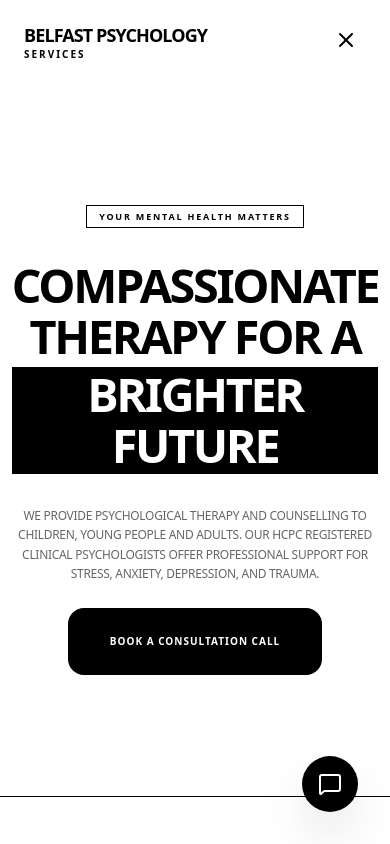
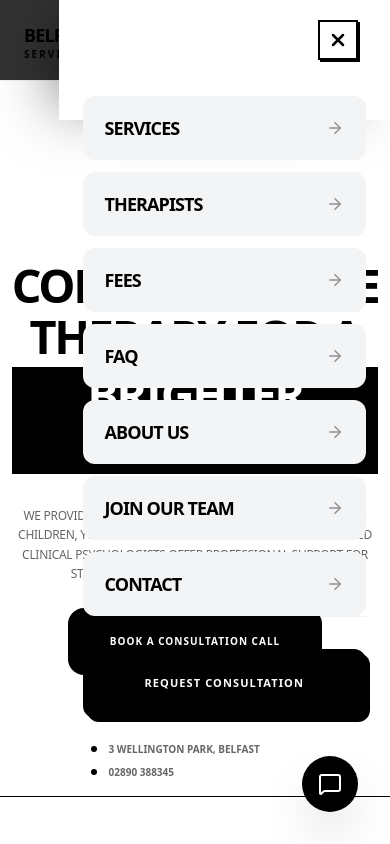
Before and after one commit to Siratalm/belfast-psychology-services, a Next.js app: page / in a window 390 px wide. Both pictures are taken after a click on the button 346 px from the left and 40 px from the top of the page. Shown: the top 844 px of the page. Built offline with nearby package versions, Linux system fonts and the light colour scheme.

Commit message:
feat: enhance mobile navigation with visible backdrop and styled options

```diff
--- a/src/components/Header.tsx
+++ b/src/components/Header.tsx
@@ -5,7 +5,6 @@
 import { Menu, X, ArrowRight } from "lucide-react";
 import { useState, useEffect } from "react";
 import { motion, AnimatePresence } from "framer-motion";
-import { cn } from "@/lib/utils";
 
 const NAV_LINKS = [
   { name: "Services", href: "/services" },
@@ -20,7 +19,6 @@
 export function Header() {
   const [isOpen, setIsOpen] = useState(false);
 
-  // Prevent scrolling when menu is open
   useEffect(() => {
     if (isOpen) {
       document.body.style.overflow = "hidden";
@@ -34,14 +32,16 @@
 
   return (
     <header className="fixed top-0 left-0 right-0 z-50 bg-white/95 backdrop-blur-sm border-b border-black/5">
+      {/* DESKTOP: Unchanged. MOBILE: Standard 20px padding */}
       <div className="max-w-[1440px] mx-auto px-6 h-20 flex items-center justify-between gap-4">
-        {/* Logo Section */}
-        <Link href="/" className="flex flex-col leading-none z-50 shrink-0">
+
+        {/* Logo Section - Preserved Desktop */}
+        <Link href="/" className="flex flex-col leading-none z-50 shrink-0" onClick={() => setIsOpen(false)}>
           <span className="text-lg md:text-xl font-black tracking-tighter text-primary uppercase whitespace-nowrap">Belfast Psychology</span>
           <span className="text-[10px] md:text-xs font-bold text-accent tracking-[0.2em]">SERVICES</span>
         </Link>
 
-        {/* Desktop Nav - Restored to lg breakpoint */}
+        {/* Desktop Nav - Preserved Desktop */}
         <nav className="hidden lg:flex items-center gap-x-4 xl:gap-x-6 text-[10px] font-black uppercase tracking-widest">
           {NAV_LINKS.map((link) => (
             <Link
@@ -64,81 +64,86 @@
           </Button>
         </div>
 
-        {/* Mobile Menu Button - Show on anything smaller than lg */}
+        {/* Mobile Toggle Button */}
         <button
-          className="lg:hidden p-2 text-primary z-50 focus:outline-none flex items-center gap-2"
+          className="lg:hidden p-2 text-primary z-[60] focus:outline-none flex items-center gap-2 transition-all active:scale-90"
           onClick={() => setIsOpen(!isOpen)}
           aria-label="Toggle menu"
         >
-          <span className="text-[10px] font-black uppercase tracking-widest hidden sm:block">
+          <div className="flex flex-col items-end">
+            <span className="text-[10px] font-black uppercase tracking-widest hidden sm:block leading-none">
               {isOpen ? "Close" : "Menu"}
             </span>
-          {isOpen ? <X size={24} /> : <Menu size={24} />}
+            <span className="text-[8px] font-bold text-accent hidden sm:block tracking-[0.2em] leading-none mt-0.5">
+              {isOpen ? "SHUT" : "OPEN"}
+            </span>
+          </div>
+          <div className="w-10 h-10 border-2 border-black flex items-center justify-center bg-white shadow-[2px_2px_0px_0px_rgba(0,0,0,1)]">
+            {isOpen ? <X size={20} strokeWidth={3} /> : <Menu size={20} strokeWidth={3} />}
+          </div>
         </button>
       </div>
 
-      {/* Mobile Nav Overlay */}
+      {/* Mobile Nav Overlay - Optimized for 320x480 */}
       <AnimatePresence>
         {isOpen && (
+          <>
+            {/* Backdrop */}
             <motion.div
               initial={{ opacity: 0 }}
               animate={{ opacity: 1 }}
               exit={{ opacity: 0 }}
-            className="lg:hidden fixed inset-0 bg-white z-40 flex flex-col p-6 pt-24 overflow-y-auto"
+              className="lg:hidden fixed inset-0 bg-black/80 backdrop-blur-md z-40"
+              onClick={() => setIsOpen(false)}
+            />
+
+            <motion.div
+              initial={{ x: "100%" }}
+              animate={{ x: 0 }}
+              exit={{ x: "100%" }}
+              transition={{ type: "spring", damping: 25, stiffness: 200 }}
+              className="lg:hidden fixed right-0 top-0 bottom-0 w-[85%] max-w-[360px] bg-white z-50 flex flex-col p-6 pt-24 shadow-[-20px_0_60px_-15px_rgba(0,0,0,0.5)]"
             >
-            <nav className="flex flex-col">
-              {NAV_LINKS.map((link, i) => (
-                <motion.div
+              {/* Nav links container - tight vertical spacing for 480px height */}
+              <nav className="flex flex-col space-y-3">
+                {NAV_LINKS.map((link) => (
+                  <Link
                     key={link.name}
-                  initial={{ opacity: 0, x: -20 }}
-                  animate={{ opacity: 1, x: 0 }}
-                  transition={{ delay: i * 0.05 }}
-                  className="border-b border-black last:border-0"
-                >
-                  <Link
                     href={link.href}
-                    className="flex items-center justify-between py-6 text-3xl font-black text-primary hover:text-accent transition-colors uppercase tracking-tighter"
+                    className="flex items-center justify-between py-4 px-5 bg-gray-100 rounded-xl text-lg font-black text-primary hover:bg-gray-200 active:bg-gray-300 transition-all uppercase tracking-tighter border-2 border-transparent hover:border-black/5"
                     onClick={() => setIsOpen(false)}
                   >
                     {link.name}
-                    <ArrowRight size={20} strokeWidth={3} className="opacity-20" />
+                    <ArrowRight size={18} className="opacity-40" />
                   </Link>
-                </motion.div>
                 ))}
               </nav>
 
-            <motion.div
-              className="mt-8 pt-8 border-t-[4px] border-black"
-              initial={{ opacity: 0, y: 20 }}
-              animate={{ opacity: 1, y: 0 }}
-              transition={{ delay: 0.4 }}
-            >
+              {/* Bottom Actions - compact */}
+              <div className="mt-auto pt-8 border-t border-black/5">
                 <Button
-                size="lg"
-                className="w-full justify-between group py-8 px-8 h-auto border-[3px] border-black bg-black text-white rounded-none"
+                  size="sm"
+                  className="w-full py-6 border-2 border-black bg-black text-white font-black uppercase tracking-widest text-[11px] rounded-xl mb-6 shadow-[4px_4px_0px_0px_rgba(0,0,0,1)] hover:shadow-none hover:translate-x-[2px] hover:translate-y-[2px] transition-all"
                   onClick={() => {
                     setIsOpen(false);
                     window.dispatchEvent(new CustomEvent("toggle-booking-agent"));
                   }}
                 >
-                <span className="font-black tracking-widest uppercase text-left">
-                  Request <br />Consultation
-                </span>
-                <ArrowRight size={32} className="group-hover:translate-x-2 transition-transform" />
+                  Request Consultation
                 </Button>
-
-              <div className="mt-12 grid grid-cols-2 gap-8">
-                <div>
-                  <p className="text-[10px] font-black text-muted uppercase tracking-widest mb-2">Location</p>
-                  <p className="text-xs font-bold leading-relaxed uppercase">3 Wellington Park, <br />Belfast, BT9 6DJ</p>
+                <div className="flex flex-col gap-2 text-[10px] font-black text-muted uppercase px-2">
+                  <div className="flex items-center gap-3">
+                    <div className="w-1.5 h-1.5 bg-accent rounded-full" />
+                    <p>3 Wellington Park, Belfast</p>
                   </div>
-                <div>
-                  <p className="text-[10px] font-black text-muted uppercase tracking-widest mb-2">Contact</p>
-                  <p className="text-xs font-bold leading-relaxed uppercase">02890 388345 <br />admin@bps.com</p>
+                  <div className="flex items-center gap-3">
+                    <div className="w-1.5 h-1.5 bg-accent rounded-full" />
+                    <p>02890 388345</p>
+                  </div>
                 </div>
               </div>
             </motion.div>
-          </motion.div>
+          </>
         )}
       </AnimatePresence>
     </header>
```
Lines whose indentation alone changed are shown as unchanged.
